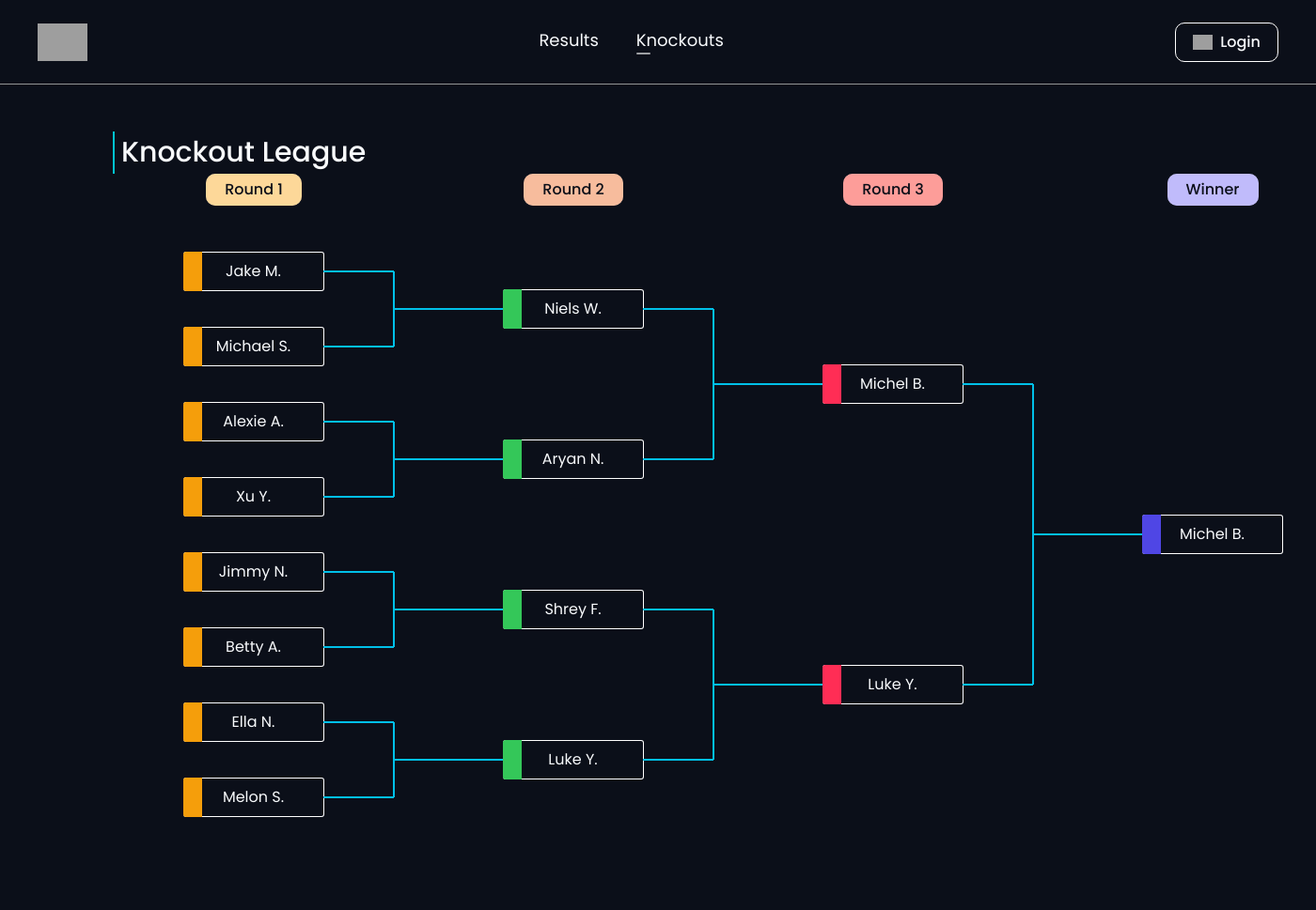
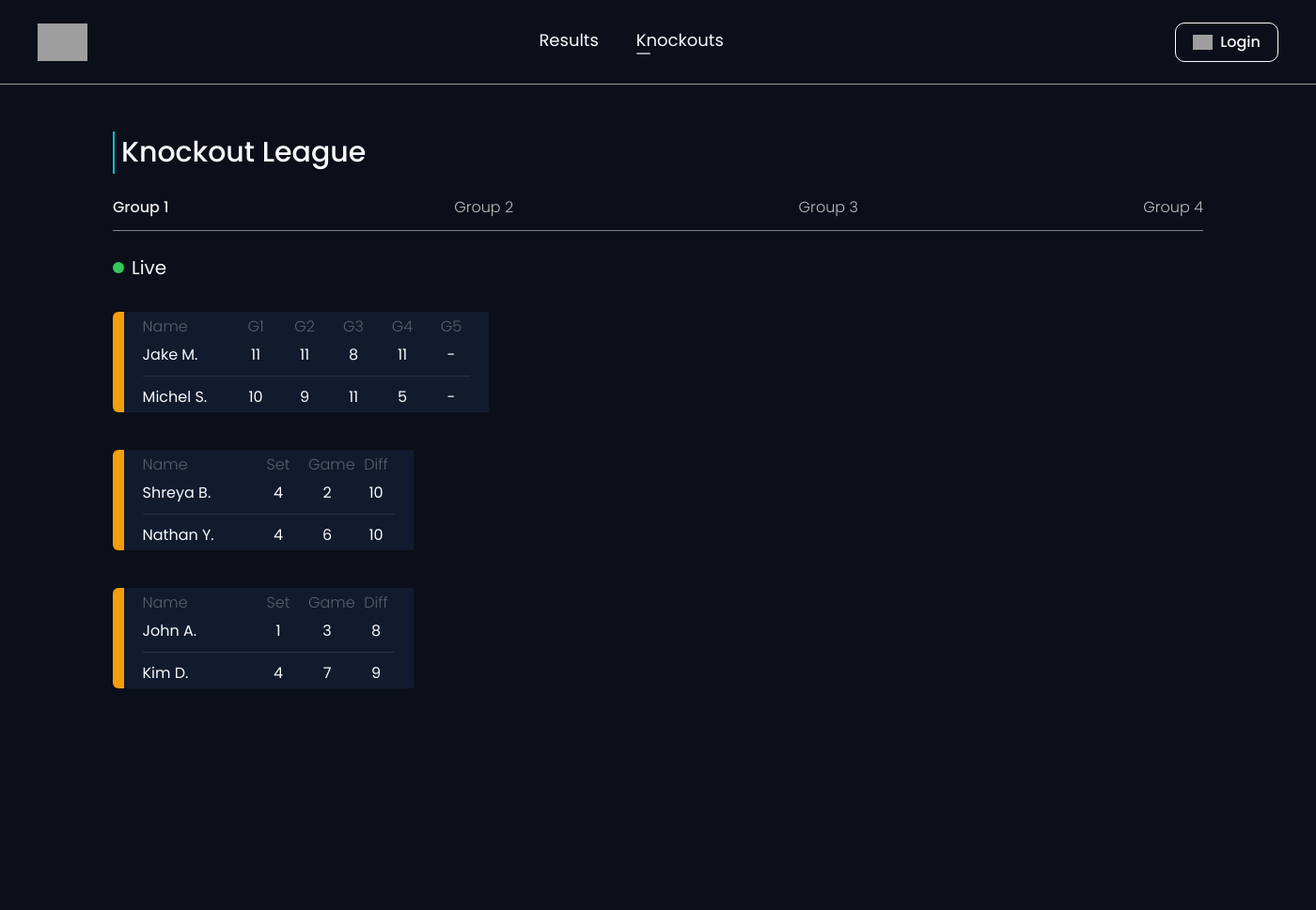
Before and after one commit to DevQuanta/SportFixture, a Flask app: page /knockouts in a window 1400 px wide. Shown: the whole page at 94% size. After the commit the page ends 733 px from the top, so only its background shows below. Run offline with Flask 3, Linux system fonts and the light colour scheme; some libraries are stand-ins or nearby versions; grey boxes are pictures that could not be loaded.

Commit message:
Changed knockouts bracket to resemble WTT group-style layout

```diff
--- a/app/static/dist/output.css
+++ b/app/static/dist/output.css
@@ -7,12 +7,17 @@
       "Segoe UI Emoji", "Segoe UI Symbol", "Noto Color Emoji";
     --font-mono: ui-monospace, SFMono-Regular, Menlo, Monaco, Consolas, "Liberation Mono",
       "Courier New", monospace;
+    --color-blue-950: oklch(28.2% 0.091 267.935);
     --color-slate-500: oklch(55.4% 0.046 257.417);
+    --color-slate-600: oklch(44.6% 0.043 257.281);
+    --color-slate-800: oklch(27.9% 0.041 260.031);
+    --color-slate-900: oklch(20.8% 0.042 265.755);
     --color-white: #fff;
     --spacing: 0.25rem;
     --text-4xl: 2.25rem;
     --text-4xl--line-height: calc(2.5 / 2.25);
     --font-weight-thin: 100;
+    --font-weight-light: 300;
     --font-weight-normal: 400;
     --font-weight-medium: 500;
     --font-weight-semibold: 600;
@@ -179,17 +184,32 @@
   .static {
     position: static;
   }
+  .col-span-full {
+    grid-column: 1 / -1;
+  }
   .m-0 {
     margin: 0;
+  }
+  .my-1 {
+    margin-block: var(--spacing);
   }
   .mt-5 {
     margin-top: calc(var(--spacing) * 5);
   }
+  .mt-6 {
+    margin-top: calc(var(--spacing) * 6);
+  }
   .mt-12\.5 {
     margin-top: calc(var(--spacing) * 12.5);
   }
+  .mt-15 {
+    margin-top: calc(var(--spacing) * 15);
+  }
   .mt-\[5px\] {
     margin-top: 5px;
+  }
+  .mr-2 {
+    margin-right: calc(var(--spacing) * 2);
   }
   .h1-b-l {
     margin-bottom: 0;
@@ -211,6 +231,12 @@
     --tw-font-weight: var(--font-weight-medium);
     font-weight: var(--font-weight-medium);
   }
+  .mb-5 {
+    margin-bottom: calc(var(--spacing) * 5);
+  }
+  .mb-8 {
+    margin-bottom: calc(var(--spacing) * 8);
+  }
   .mb-10 {
     margin-bottom: calc(var(--spacing) * 10);
   }
@@ -225,6 +251,9 @@
   }
   .flex {
     display: flex;
+  }
+  .grid {
+    display: grid;
   }
   .hidden {
     display: none;
@@ -244,6 +273,12 @@
   .h-2\.5 {
     height: calc(var(--spacing) * 2.5);
   }
+  .h-3 {
+    height: calc(var(--spacing) * 3);
+  }
+  .h-5 {
+    height: calc(var(--spacing) * 5);
+  }
   .h-7\.5 {
     height: calc(var(--spacing) * 7.5);
   }
@@ -259,14 +294,29 @@
   .h-full {
     height: 100%;
   }
+  .h-px {
+    height: 1px;
+  }
   .w-2\.5 {
     width: calc(var(--spacing) * 2.5);
+  }
+  .w-3 {
+    width: calc(var(--spacing) * 3);
+  }
+  .w-5 {
+    width: calc(var(--spacing) * 5);
   }
   .w-7\.5 {
     width: calc(var(--spacing) * 7.5);
   }
+  .w-10 {
+    width: calc(var(--spacing) * 10);
+  }
   .w-40 {
     width: calc(var(--spacing) * 40);
+  }
+  .w-50 {
+    width: calc(var(--spacing) * 50);
   }
   .w-70 {
     width: calc(var(--spacing) * 70);
@@ -274,8 +324,17 @@
   .w-75 {
     width: calc(var(--spacing) * 75);
   }
+  .w-80 {
+    width: calc(var(--spacing) * 80);
+  }
+  .w-100 {
+    width: calc(var(--spacing) * 100);
+  }
   .w-auto {
     width: auto;
+  }
+  .w-fit {
+    width: fit-content;
   }
   .w-full {
     width: 100%;
@@ -285,6 +344,33 @@
   }
   .cursor-pointer {
     cursor: pointer;
+  }
+  .grid-cols-\[1fr_repeat\(3\,2rem\)\] {
+    grid-template-columns: 1fr repeat(3,2rem);
+  }
+  .grid-cols-\[1fr_repeat\(3\,3rem\)\] {
+    grid-template-columns: 1fr repeat(3,3rem);
+  }
+  .grid-cols-\[1fr_repeat\(3\,4rem\)\] {
+    grid-template-columns: 1fr repeat(3,4rem);
+  }
+  .grid-cols-\[1fr_repeat\(3\,40px\)\] {
+    grid-template-columns: 1fr repeat(3,40px);
+  }
+  .grid-cols-\[1fr_repeat\(3\,auto\)\] {
+    grid-template-columns: 1fr repeat(3,auto);
+  }
+  .grid-cols-\[1fr_repeat\(5\,40px\)\] {
+    grid-template-columns: 1fr repeat(5,40px);
+  }
+  .grid-cols-\[30px_repeat\(3\,40px\)\] {
+    grid-template-columns: 30px repeat(3,40px);
+  }
+  .grid-cols-\[40px_repeat\(3\,40px\)\] {
+    grid-template-columns: 40px repeat(3,40px);
+  }
+  .grid-cols-\[90px_repeat\(3\,40px\)\] {
+    grid-template-columns: 90px repeat(3,40px);
   }
   .flex-col {
     flex-direction: column;
@@ -310,6 +396,9 @@
   .gap-1\.5 {
     gap: calc(var(--spacing) * 1.5);
   }
+  .gap-2 {
+    gap: calc(var(--spacing) * 2);
+  }
   .gap-3 {
     gap: calc(var(--spacing) * 3);
   }
@@ -325,11 +414,38 @@
   .gap-10 {
     gap: calc(var(--spacing) * 10);
   }
+  .gap-x-2 {
+    column-gap: calc(var(--spacing) * 2);
+  }
+  .gap-x-3 {
+    column-gap: calc(var(--spacing) * 3);
+  }
+  .gap-x-4 {
+    column-gap: calc(var(--spacing) * 4);
+  }
+  .gap-y-1\.5 {
+    row-gap: calc(var(--spacing) * 1.5);
+  }
+  .truncate {
+    overflow: hidden;
+    text-overflow: ellipsis;
+    white-space: nowrap;
+  }
+  .overflow-clip {
+    overflow: clip;
+  }
+  .overflow-hidden {
+    overflow: hidden;
+  }
   .rounded-full {
     border-radius: calc(infinity * 1px);
   }
   .rounded-md {
     border-radius: var(--radius-md);
+  }
+  .rounded-l-md {
+    border-top-left-radius: var(--radius-md);
+    border-bottom-left-radius: var(--radius-md);
   }
   .border {
     border-style: var(--tw-border-style);
@@ -338,6 +454,13 @@
   .border-b {
     border-bottom-style: var(--tw-border-style);
     border-bottom-width: 1px;
+  }
+  .border-l {
+    border-left-style: var(--tw-border-style);
+    border-left-width: 1px;
+  }
+  .border-\[\#F8FAFC\]\/50 {
+    border-color: color-mix(in oklab, #F8FAFC 50%, transparent);
   }
   .border-slate-500 {
     border-color: var(--color-slate-500);
@@ -348,14 +471,11 @@
       border-color: color-mix(in oklab, var(--color-white) 60%, transparent);
     }
   }
-  .border-white\/80 {
-    border-color: color-mix(in srgb, #fff 80%, transparent);
-    @supports (color: color-mix(in lab, red, red)) {
-      border-color: color-mix(in oklab, var(--color-white) 80%, transparent);
-    }
-  }
   .border-b-\[\#959595\] {
     border-bottom-color: #959595;
+  }
+  .border-l-\[\#F59E0B\] {
+    border-left-color: #F59E0B;
   }
   .bg-\[\#0b0f19\] {
     background-color: #0b0f19;
@@ -363,14 +483,29 @@
   .bg-\[\#8d8d8d\] {
     background-color: #8d8d8d;
   }
+  .bg-\[\#34C759\] {
+    background-color: #34C759;
+  }
   .bg-\[\#34c759\] {
     background-color: #34c759;
+  }
+  .bg-\[\#121A2E\] {
+    background-color: #121A2E;
+  }
+  .bg-\[\#6155F5\]\/30 {
+    background-color: color-mix(in oklab, #6155F5 30%, transparent);
   }
   .bg-\[\#121620\] {
     background-color: #121620;
   }
+  .bg-\[\#515151\]\/50 {
+    background-color: color-mix(in oklab, #515151 50%, transparent);
+  }
   .bg-\[\#D9D9D91A\] {
     background-color: #D9D9D91A;
+  }
+  .bg-\[\#F59E0B\] {
+    background-color: #F59E0B;
   }
   .bg-\[\#ff2d55\] {
     background-color: #ff2d55;
@@ -380,6 +515,18 @@
   }
   .bg-transparent {
     background-color: transparent;
+  }
+  .bg-white\/10 {
+    background-color: color-mix(in srgb, #fff 10%, transparent);
+    @supports (color: color-mix(in lab, red, red)) {
+      background-color: color-mix(in oklab, var(--color-white) 10%, transparent);
+    }
+  }
+  .bg-white\/50 {
+    background-color: color-mix(in srgb, #fff 50%, transparent);
+    @supports (color: color-mix(in lab, red, red)) {
+      background-color: color-mix(in oklab, var(--color-white) 50%, transparent);
+    }
   }
   .bg-linear-to-r {
     --tw-gradient-position: to right;
@@ -420,8 +567,17 @@
   .py-1\.5 {
     padding-block: calc(var(--spacing) * 1.5);
   }
+  .py-2 {
+    padding-block: calc(var(--spacing) * 2);
+  }
+  .py-5 {
+    padding-block: calc(var(--spacing) * 5);
+  }
   .pb-1 {
     padding-bottom: var(--spacing);
+  }
+  .pb-3 {
+    padding-bottom: calc(var(--spacing) * 3);
   }
   .pl-0 {
     padding-left: 0;
@@ -431,6 +587,9 @@
   }
   .text-center {
     text-align: center;
+  }
+  .text-start {
+    text-align: start;
   }
   .font-display {
     font-family: var(--font-display);
@@ -457,6 +616,10 @@
   .text-\[30px\] {
     font-size: 30px;
   }
+  .font-light {
+    --tw-font-weight: var(--font-weight-light);
+    font-weight: var(--font-weight-light);
+  }
   .font-medium {
     --tw-font-weight: var(--font-weight-medium);
     font-weight: var(--font-weight-medium);
@@ -476,6 +639,12 @@
   .text-\[\#00c0e8\] {
     color: #00c0e8;
   }
+  .text-\[\#E7E7E7\] {
+    color: #E7E7E7;
+  }
+  .text-\[\#E7E7E7\]\/80 {
+    color: color-mix(in oklab, #E7E7E7 80%, transparent);
+  }
   .text-\[\#f8fafc\] {
     color: #f8fafc;
   }
@@ -484,6 +653,12 @@
   }
   .text-white {
     color: var(--color-white);
+  }
+  .text-white\/30 {
+    color: color-mix(in srgb, #fff 30%, transparent);
+    @supports (color: color-mix(in lab, red, red)) {
+      color: color-mix(in oklab, var(--color-white) 30%, transparent);
+    }
   }
   .text-white\/60 {
     color: color-mix(in srgb, #fff 60%, transparent);
--- a/app/templates/knockouts.html
+++ b/app/templates/knockouts.html
@@ -5,54 +5,108 @@
 {% block content %}
     <h1 class="h1-b-l">Knockout League</h1>
 
-      <div class="bracket-container">
-        <div class="round-header-bg">
-          <div class="round-header" id="round-1-header">Round 1</div>
-        </div>
-        <div class="round-header-bg">
-          <div class="round-header" id="round-2-header">Round 2</div>
-        </div>
-        <div class="round-header-bg">
-          <div class="round-header" id="round-3-header">Round 3</div>
-        </div>
-        <div class="round-header-bg">
-          <div class="round-header" id="winner-header">Winner</div>
+     <div class="flex flex-row w-full justify-between border-b border-[#F8FAFC]/50 pb-3 mt-6">
+         <div class="font-medium text-[#E7E7E7]">Group 1</div>
+         <div class="font-light text-[#E7E7E7]/80">Group 2</div>
+         <div class="font-light text-[#E7E7E7]/80">Group 3</div>
+         <div class="font-light text-[#E7E7E7]/80">Group 4</div>
      </div>
 
-        <div class="match r1-m1">
-          <div class="player round-1">Jake M.</div>
-          <div class="player round-1">Michael S.</div>
-        </div>
-        <div class="match r1-m2">
-          <div class="player round-1">Alexie A.</div>
-          <div class="player round-1">Xu Y.</div>
-        </div>
-        <div class="match r1-m3">
-          <div class="player round-1">
-            <span class="name">Jimmy N.</span>
-          </div>
-          <div class="player round-1">Betty A.</div>
-        </div>
-        <div class="match r1-m4">
-          <div class="player round-1">Ella N.</div>
-          <div class="player round-1">Melon S.</div>
+     <div class="mt-6 flex flex-col justify-between text-start w-50">
+         <div class="flex flex-row gap-2 items-center mb-8">
+             <div class="rounded-full w-3 h-3 bg-[#34C759]"></div>
+             <div class="text-[20px]">Live</div>
          </div>
 
-        <div class="match r2-m1">
-          <div class="player round-2">Niels W.</div>
-          <div class="player round-2">Aryan N.</div>
+
+         <div class="flex flex-col gap-10">
+             <div class="flex flex-row h-full w-100">
+                 <div class=" bg-[#F59E0B] w-3 rounded-l-md"></div>
+                 <div class="grid grid-cols-[1fr_repeat(5,40px)] gap-y-1.5 gap-x-3 justify-between bg-[#121A2E]  px-5 py-1 items-center w-full">
+                     <!-- Row 1: Player 1 (Naturally fills the 4 columns) -->
+
+                     <div class="font-thin text-white/30">Name</div>
+                     <div class="text-center font-thin text-white/30">G1</div> <!-- Set 1 -->
+                     <div class="text-center font-thin text-white/30">G2</div> <!-- Set 2 -->
+                     <div class="text-center font-thin text-white/30">G3</div> <!-- Set 3 -->
+                     <div class="text-center font-thin text-white/30">G4</div> <!-- Set 3 -->
+                     <div class="text-center font-thin text-white/30">G5</div> <!-- Set 3 -->
+
+
+                         <div class="truncate">Jake M.</div>
+                         <div class="text-center">11</div> <!-- Set 1 -->
+                         <div class="text-center">11</div> <!-- Set 2 -->
+                         <div class="text-center">8</div> <!-- Set 3 -->
+                         <div class="text-center">11</div> <!-- Set 3 -->
+                         <div class="text-center">-</div> <!-- Set 3 -->
+
+                         <!-- The Divider: Spans all 4 columns so it doesn't break the grid alignment -->
+                         <div class="col-span-full h-px bg-white/10 my-1"></div>
+
+                         <!-- Row 2: Player 2 (Naturally fills the next 4 columns) -->
+                         <div>Michel S.</div>
+                         <div class="text-center">10</div> <!-- Set 1 -->
+                         <div class="text-center">9</div> <!-- Set 2 -->
+                         <div class="text-center">11</div> <!-- Set 3 -->
+                         <div class="text-center">5</div> <!-- Set 3 -->
+                         <div class="text-center">-</div> <!-- Set 3 -->
                  </div>
-        <div class="match r2-m2">
-          <div class="player round-2">Shrey F.</div>
-          <div class="player round-2">Luke Y.</div>
              </div>
 
-        <div class="match r3-m1">
-          <div class="player round-3">Michel B.</div>
-          <div class="player round-3">Luke Y.</div>
+             <div class="flex flex-row h-full w-80">
+                 <div class=" bg-[#F59E0B] w-3 rounded-l-md"></div>
+                 <div class="grid grid-cols-[1fr_repeat(3,40px)] gap-y-1.5 gap-x-3 justify-between bg-[#121A2E]  px-5 py-1 items-center w-full">
+                     <!-- Row 1: Player 1 (Naturally fills the 4 columns) -->
+
+                     <div class="font-thin text-white/30">Name</div>
+                     <div class="text-center font-thin text-white/30">Set</div> <!-- Set 1 -->
+                     <div class="text-center font-thin text-white/30">Game</div> <!-- Set 2 -->
+                     <div class="text-center font-thin text-white/30">Diff</div> <!-- Set 3 -->
+
+
+                         <div class="truncate">Shreya B.</div>
+                         <div class="text-center">4</div> <!-- Set 1 -->
+                         <div class="text-center">2</div> <!-- Set 2 -->
+                         <div class="text-center">10</div> <!-- Set 3 -->
+
+                         <!-- The Divider: Spans all 4 columns so it doesn't break the grid alignment -->
+                         <div class="col-span-full h-px bg-white/10 my-1"></div>
+
+                         <!-- Row 2: Player 2 (Naturally fills the next 4 columns) -->
+                         <div>Nathan Y.</div>
+                         <div class="text-center">4</div> <!-- Set 1 -->
+                         <div class="text-center">6</div> <!-- Set 2 -->
+                         <div class="text-center">10</div> <!-- Set 3 -->
+                 </div>
              </div>
 
-        <div class="player win-m">Michel B.</div>
+             <div class="flex flex-row h-full w-80">
+                 <div class=" bg-[#F59E0B] w-3 rounded-l-md"></div>
+                 <div class="grid grid-cols-[1fr_repeat(3,40px)] gap-y-1.5 gap-x-3 justify-between bg-[#121A2E]  px-5 py-1 items-center w-full">
+                     <!-- Row 1: Player 1 (Naturally fills the 4 columns) -->
+
+                     <div class="font-thin text-white/30">Name</div>
+                     <div class="text-center font-thin text-white/30">Set</div> <!-- Set 1 -->
+                     <div class="text-center font-thin text-white/30">Game</div> <!-- Set 2 -->
+                     <div class="text-center font-thin text-white/30">Diff</div> <!-- Set 3 -->
+
+
+                         <div class="truncate">John A.</div>
+                         <div class="text-center">1</div> <!-- Set 1 -->
+                         <div class="text-center">3</div> <!-- Set 2 -->
+                         <div class="text-center">8</div> <!-- Set 3 -->
+
+                         <!-- The Divider: Spans all 4 columns so it doesn't break the grid alignment -->
+                         <div class="col-span-full h-px bg-white/10 my-1"></div>
+
+                         <!-- Row 2: Player 2 (Naturally fills the next 4 columns) -->
+                         <div>Kim D.</div>
+                         <div class="text-center">4</div> <!-- Set 1 -->
+                         <div class="text-center">7</div> <!-- Set 2 -->
+                         <div class="text-center">9</div> <!-- Set 3 -->
+                 </div>
+             </div>
+         </div>
      </div>
 
 {% endblock %}
--- a/app/templates/main.html
+++ b/app/templates/main.html
@@ -25,8 +25,8 @@ content %}
     Results
 </h2>
 
-<div class="flex flex-row gap-5 p-5 pl-0 w-full">
-    <div class="flex flex-col border border-white/80 w-full h-full rounded-md gap-3.5">
+<div class="flex flex-row gap-10 p-5 pl-0 w-full">
+    <div class="flex flex-col w-full h-full rounded-md gap-3.5">
         <div class="flex flex-row w-full gap-3 p-4 h-15 items-center">
             <input
                 class="pl-2.5 bg-[#121620] border border-slate-500 w-full h-full rounded-md text-white placeholder-white/40 text-[15px]" placeholder="Search for a player"
@@ -80,7 +80,7 @@ content %}
         </table>
     </div>
     <div
-        class="flex flex-col border border-white/80 w-70 h-100% rounded-md items-center gap-5"
+        class="flex flex-col bg-[#121A2E] w-70 h-100% rounded-md items-center gap-5"
     >
         <div class="flex flex-row items-center gap-3 justify-center mt-5 font-semibold text-[20px]">
             <img src="{{ url_for('static', filename='images/trophy.svg') }}" height="100%" width="40px">Winner of<br>the month</div>
--- a/run.py
+++ b/run.py
@@ -3,4 +3,4 @@ from app import create_app
 app = create_app()
 
 if __name__ == "__main__":
-    app.run()
+    app.run(port=5001, debug=True)
```
Lines whose indentation alone changed are shown as unchanged.
